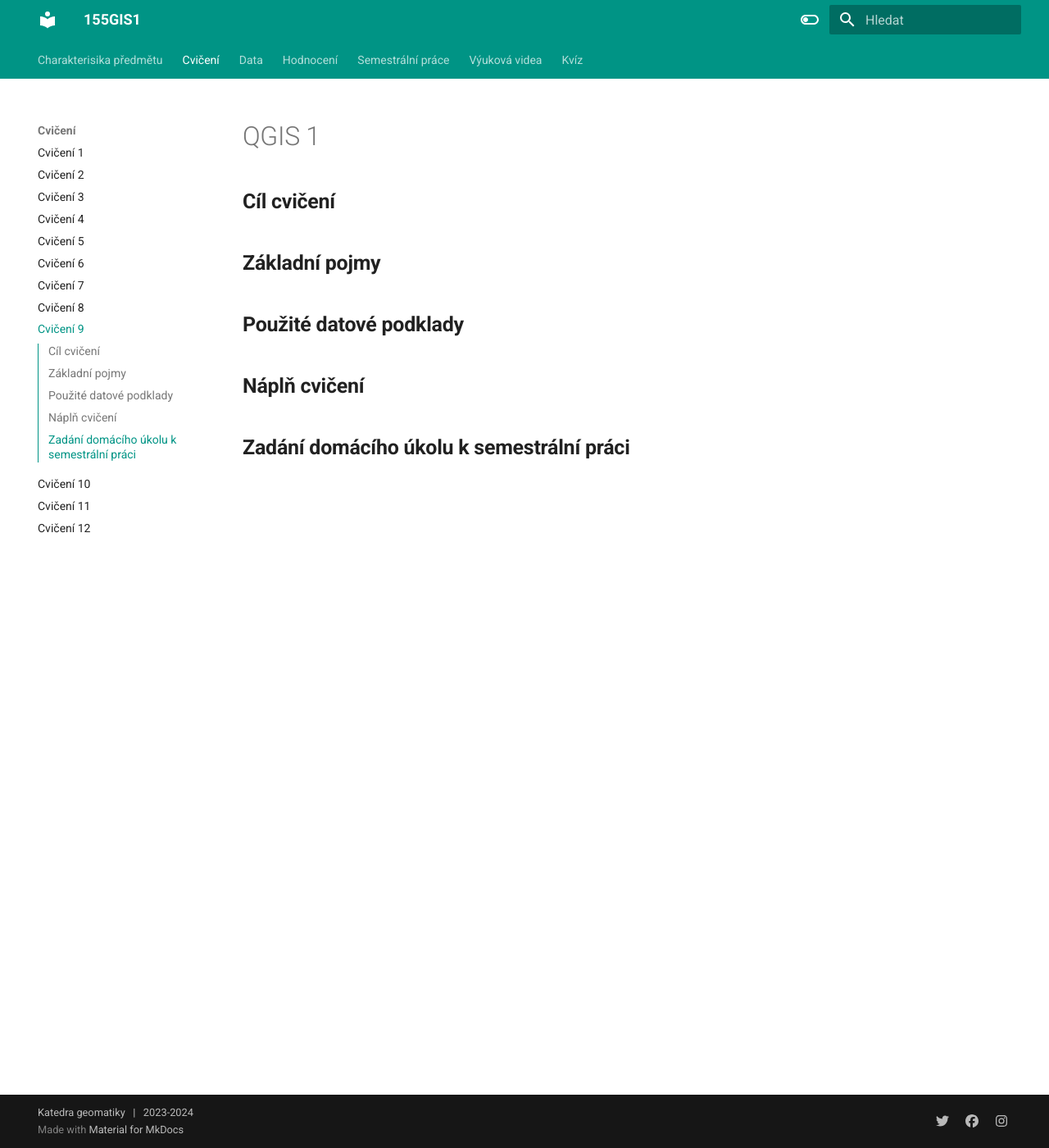
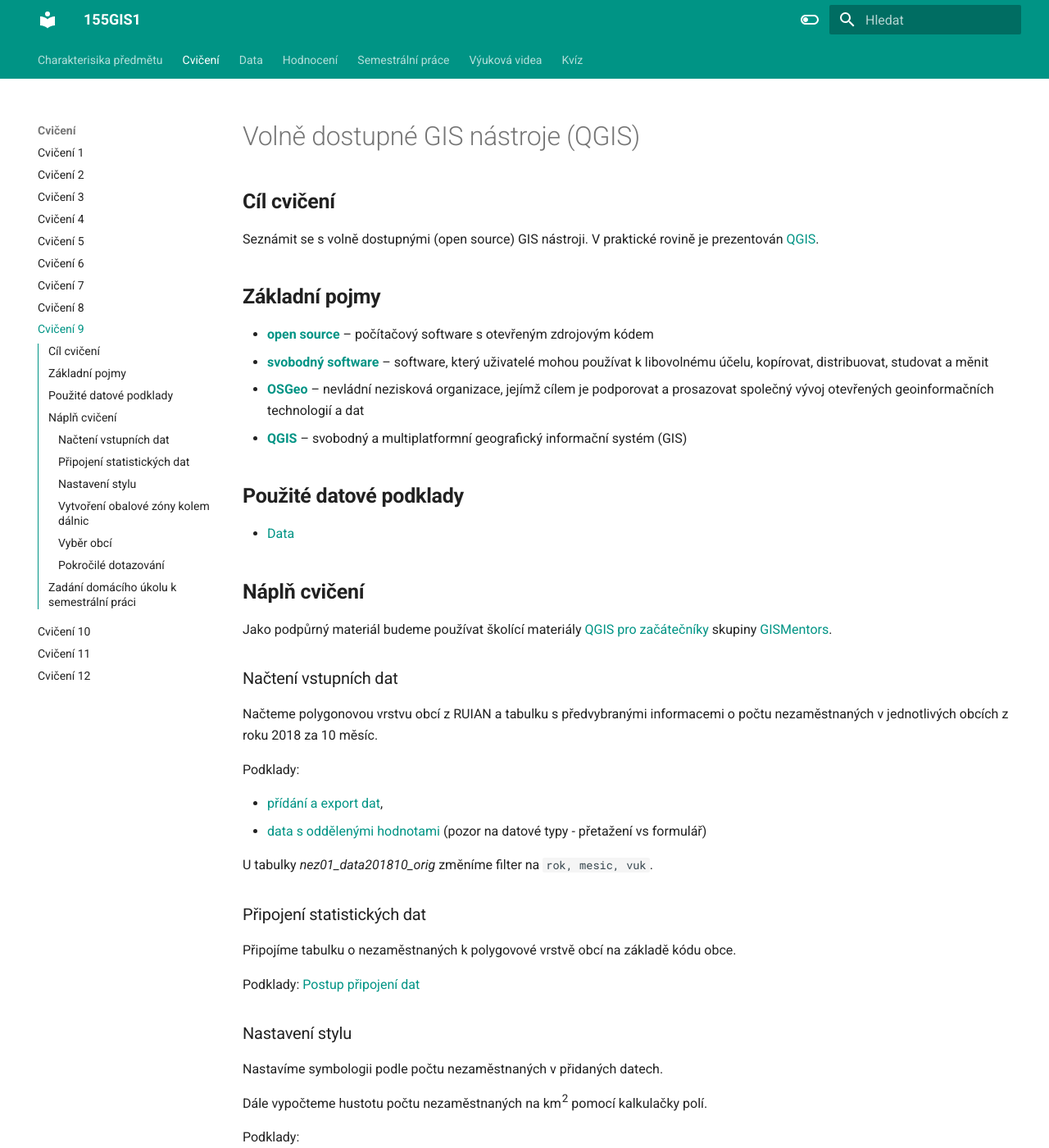
Before and after one commit to k155gis0/gis1, an MkDocs documentation site: the page built from docs/cviceni/cviceni9.md, in a window 1280 px wide and 1400 px high. Shown: the whole window at 82% size. Built offline with MkDocs 1.6.1 and Material for MkDocs 9.7.7, drawn with Linux system fonts in a browser that asks for light colours; some of the changed text lies outside the part shown.

Commit message:
cv9 first draft

```diff
--- a/docs/cviceni/cviceni9.md
+++ b/docs/cviceni/cviceni9.md
@@ -1,11 +1,96 @@
-# QGIS 1
+# Volně dostupné GIS nástroje (QGIS)
 
 ## Cíl cvičení
 
+Seznámit se s volně dostupnými (open source) GIS nástroji. V praktické
+rovině je prezentován [QGIS](https://qgis.org).
+
 ## Základní pojmy
+
+- [**open
+  source**](https://cs.wikipedia.org/wiki/Otev%C5%99en%C3%BD_software) –
+  počítačový software s otevřeným zdrojovým kódem
+- [**svobodný
+  software**](https://cs.wikipedia.org/wiki/Svobodn%C3%BD_software) –
+  software, který uživatelé mohou používat k libovolnému účelu,
+  kopírovat, distribuovat, studovat a měnit
+- [**OSGeo**](https://www.osgeo.org/) – nevládní nezisková organizace, jejímž cílem je podporovat a prosazovat společný vývoj otevřených geoinformačních technologií a dat
+- [**QGIS**](https://qgis.org) – svobodný a multiplatformní geografický informační systém (GIS)
 
 ## Použité datové podklady
 
+- [Data](https://geo.fsv.cvut.cz/vyuka/155gis1/geodata/gis1-cviceni10.zip)
+
 ## Náplň cvičení
 
+Jako podpůrný materiál budeme používat školící materiály [QGIS pro
+začátečníky](https://gismentors.github.io/qgis-zacatecnik) skupiny
+[GISMentors](https://gismentors.cz).
+
+### Načtení vstupních dat
+
+Načteme polygonovou vrstvu obcí z RUIAN a tabulku s předvybranými
+informacemi o počtu nezaměstnaných v jednotlivých obcích z roku 2018
+za 10 měsíc.
+
+Podklady:
+
+- [přídání a export
+  dat](https://gismentors.github.io/qgis-zacatecnik/vektorova_data/vektor_import.html#pridani-a-export-dat),
+- [data s oddělenými
+  hodnotami](https://gismentors.github.io/qgis-zacatecnik/vektorova_data/import_delim.html#import-dat)
+  (pozor na datové typy - přetažení vs formulář)
+
+U tabulky *nez01_data201810_orig* změníme filter na ``rok, mesic,
+vuk``.
+
+### Připojení statistických dat
+
+Připojíme tabulku o nezaměstnaných k polygovové vrstvě obcí na základě
+kódu obce.
+
+Podklady: [Postup
+připojení dat](https://gismentors.github.io/qgis-zacatecnik/vektorova_data/join.html#postup-pripojeni)
+
+### Nastavení stylu
+
+Nastavíme symbologii podle počtu nezaměstnaných v přidaných datech.
+
+Dále vypočteme hustotu počtu nezaměstnaných na km^2^ pomocí kalkulačky
+polí.
+
+Podklady:
+
+- [Nastavení stylu](https://gismentors.github.io/qgis-zacatecnik/vektorova_data/vektor_data_prace.html#styl)
+- [Kalkulátor polí](https://gismentors.github.io/qgis-zacatecnik/vektorova_data/editace.html#kalkulator-poli)
+
+### Vytvoření obalové zóny kolem dálnic
+
+Přidáme vrstvu *silnice* a vybereme pomocí vzorce ``"typ" = 1``
+dálnice.
+
+Dále pomocí funkce **BUFFER** vytvoříme obalové zóny kolem dálnic s šířkou 10 km.
+
+Podklady:
+
+- [Atributové dotazování](https://gismentors.github.io/qgis-zacatecnik/vektorova_data/dotazovani.html#atributove-dotazovani)
+- [Obalová zóna dle pevné vzdálenosti (buffer)](https://gismentors.github.io/qgis-zacatecnik/vektorova_data/prostorove_analyzy.html#obalova-zona-dle-pevne-vzdalenosti-buffer)
+
+### Vyběr obcí
+
+Vybereme obce, které alespoň částí svého území leží v 10km okolí dálnic.
+
+Podklady: [Prostorové dotazování](https://gismentors.github.io/qgis-zacatecnik/vektorova_data/dotazovani.html#prostorove-dotazovani)
+
+### Pokročilé dotazování
+
+Pokročilé dotazování pomocí jazyka SQL umožňuje *Databázový manager*.
+
 ## Zadání domácího úkolu k semestrální práci
+
+Zpracujte podklady i pro ostatní měsíce roku 2018.
+
+Pomocí jazyka SQL zkuste vyřešit následující úlohy:
+
+1. Zjistěte průměrnou nezaměstnanost v daném okrese
+2. Proveďte agregace údajů na úrovni kraje
```
